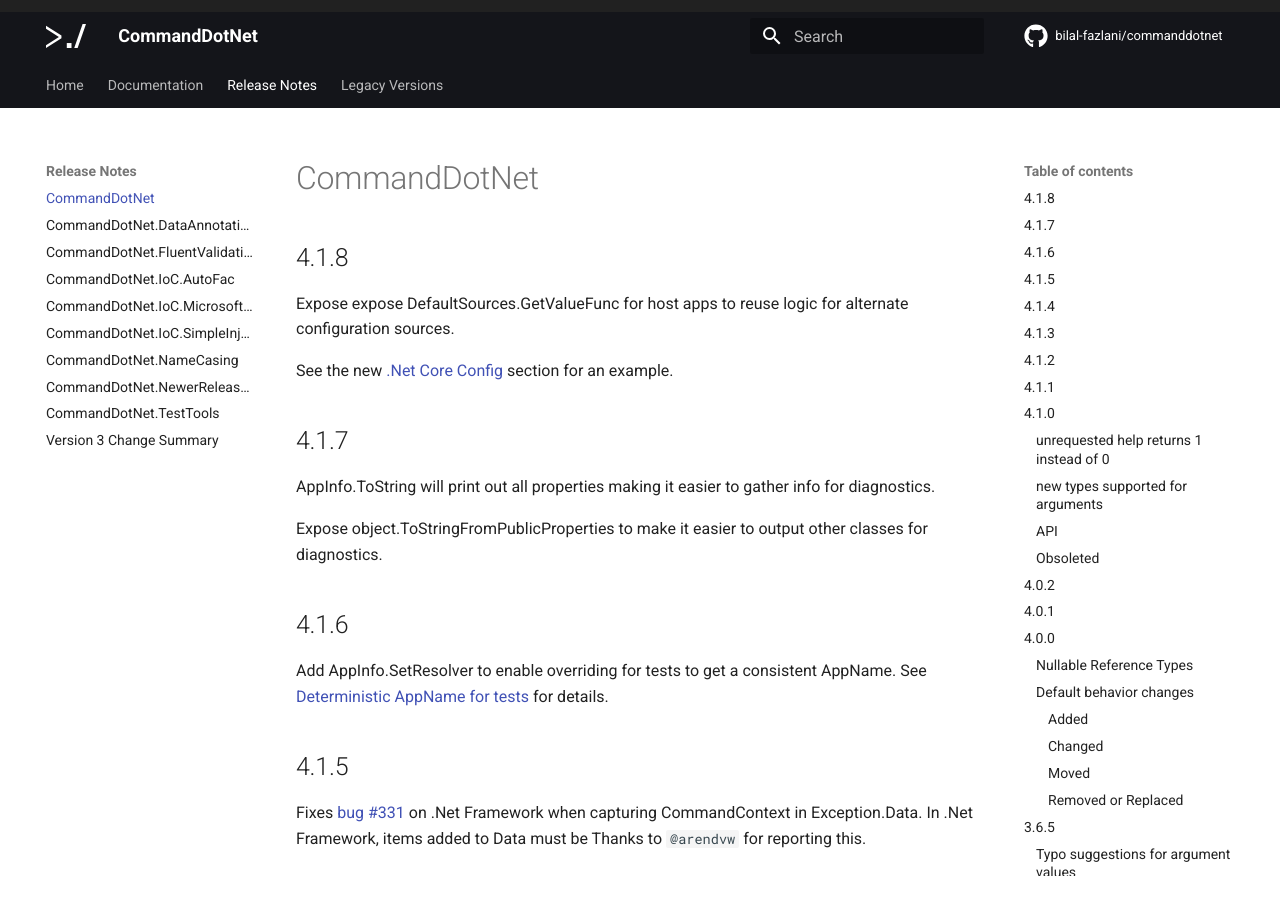
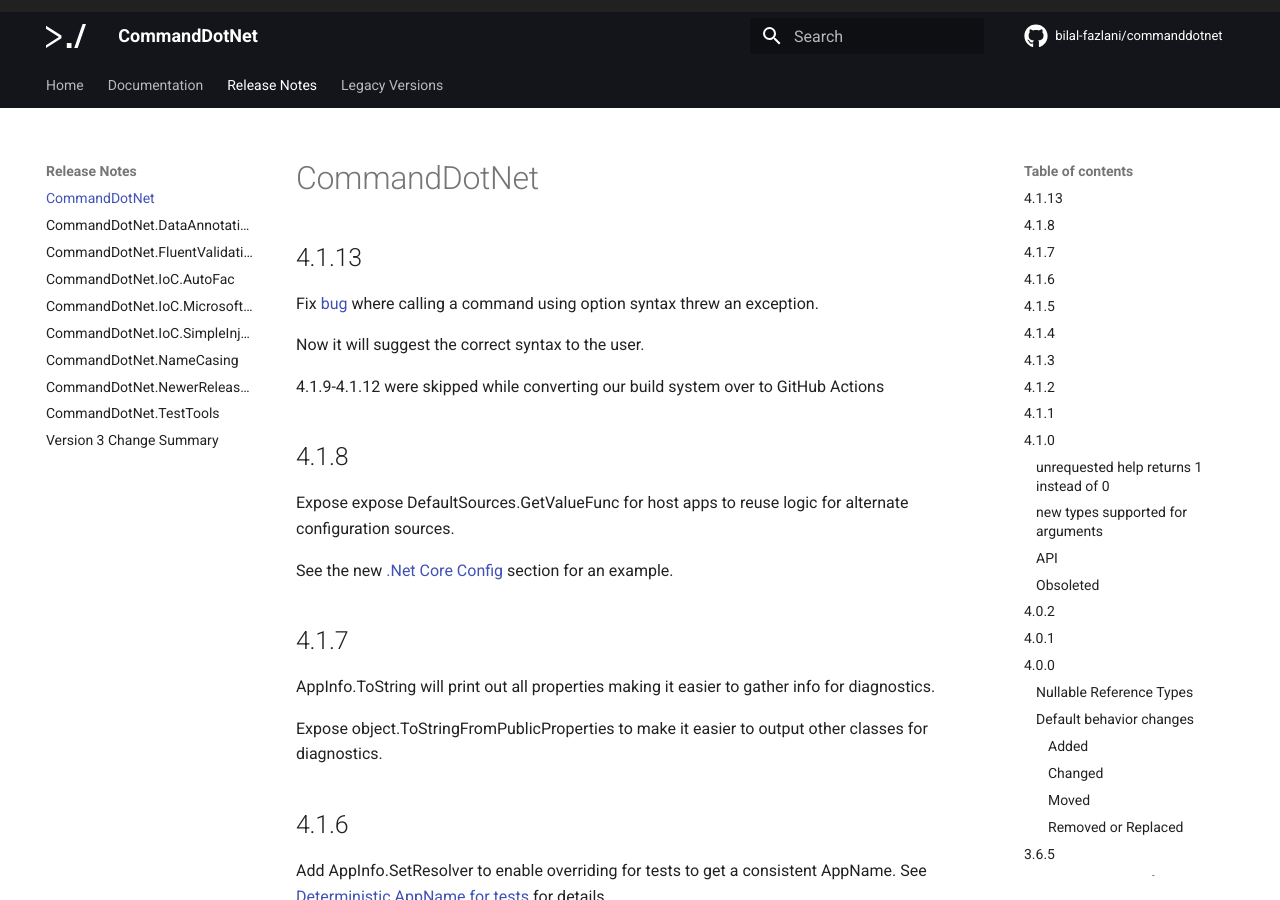
Before and after one commit to bilal-fazlani/commanddotnet, an MkDocs documentation site: the page built from docs/ReleaseNotes/CommandDotNet.md, in a window 1280 px wide and 900 px high. Built offline with MkDocs 1.6.1 and Material for MkDocs 9.7.7, drawn with Linux system fonts in a browser that asks for light colours; comment, search, counter and statistics services are not loaded.

Commit message:
update CommandDotNet release notes

```diff
--- a/docs/ReleaseNotes/CommandDotNet.md
+++ b/docs/ReleaseNotes/CommandDotNet.md
@@ -1,4 +1,12 @@
 # CommandDotNet
+
+## 4.1.13
+
+Fix [bug](https://github.com/bilal-fazlani/commanddotnet/issues/346) where calling a command using option syntax threw an exception.
+
+Now it will suggest the correct syntax to the user.
+
+4.1.9-4.1.12 were skipped while converting our build system over to GitHub Actions
 
 ## 4.1.8
 
```
